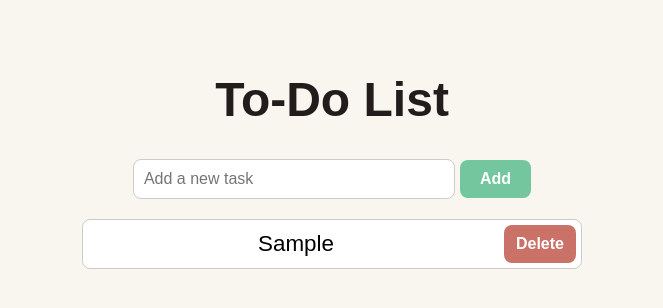
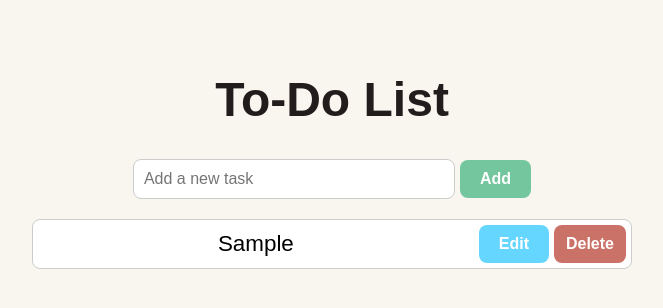
Before and after one commit to jschow/skill-evaluation-project, a React (Vite) app in the folder project/frontend/: page / in a window 1280 px wide. Both pictures are taken after typing "Sample" into the empty fields and a click on the button "Add". Shown: the top 308 px of the page, without its empty margins (308-971 px from the left). Built offline with nearby package versions, Linux system fonts and the light colour scheme.

Commit message:
Add edit button

```diff
--- a/project/frontend/src/ToDoList.jsx
+++ b/project/frontend/src/ToDoList.jsx
@@ -6,6 +6,8 @@ import "./App.css";
 export default function ToDoList() {
   const [tasks, setTasks] = useState([]);
   const [task, setTask] = useState("");
+  const [editingTaskIndex, setEditingTaskIndex] = useState(null);
+  const [editingTaskText, setEditingTaskText] = useState("");
 
   function handleInputChange(event) {
     setTask(event.target.value);
@@ -21,6 +23,24 @@ export default function ToDoList() {
   function deleteTask(index) {
     const taskList = tasks.filter((element, i) => i !== index);
     setTasks(taskList);
+
+    if (editingTaskIndex === index) {
+      setEditingTaskIndex(null);
+    } else if (editingTaskIndex > index) {
+      setEditingTaskIndex(editingTaskIndex - 1);
+    }
+  }
+
+  function handleStartEdit(index) {
+    setEditingTaskIndex(index);
+    setEditingTaskText(tasks[index]);
+  }
+
+  function handleSaveEdit(event) {
+    const updatedTasks = [...tasks];
+    updatedTasks[editingTaskIndex] = editingTaskText;
+    setTasks(updatedTasks);
+    setEditingTaskIndex(null);
   }
 
   return (
@@ -41,13 +61,43 @@ export default function ToDoList() {
       <ul>
         {tasks.map((task, index) => (
           <li key={index}>
-            <span className="text">{task}</span>
+            {editingTaskIndex === index ? (
+              <>
+                <input
+                  type="text"
+                  value={editingTaskText}
+                  onChange={(e) => setEditingTaskText(e.target.value)}
+                />
+                <button
+                  className="edit-task-button"
+                  onClick={() => handleSaveEdit(index)}
+                >
+                  Done
+                </button>
                 <button
                   className="delete-task-button"
                   onClick={() => deleteTask(index)}
                 >
                   Delete
                 </button>
+              </>
+            ) : (
+              <>
+                <span className="text">{task}</span>
+                <button
+                  className="edit-task-button"
+                  onClick={() => handleStartEdit(index)}
+                >
+                  Edit
+                </button>
+                <button
+                  className="delete-task-button"
+                  onClick={() => deleteTask(index)}
+                >
+                  Delete
+                </button>
+              </>
+            )}
           </li>
         ))}
       </ul>
--- a/project/frontend/src/index.css
+++ b/project/frontend/src/index.css
@@ -18,6 +18,7 @@ button {
   font-weight: bold;
   color: white;
   padding: 10px 20px;
+  margin-left: 5px;
   border: none;
   border-radius: 8px;
   cursor: pointer;
@@ -33,6 +34,7 @@ button {
   border-radius: 8px;
   cursor: pointer;
 }
+
 .add-task-button:hover {
   background-color: #548f72;
 }
@@ -50,6 +52,14 @@ button {
   background-color: #b72200;
 }
 
+.edit-task-button {
+  background-color: #65d6ff;
+}
+
+.edit-task-button:hover {
+  background-color: #2e7f9c;
+}
+
 input[type="text"] {
   width: 300px;
   padding: 10px;
@@ -65,7 +75,7 @@ ul {
   margin: 20px auto;
   display: flex;
   flex-direction: column;
-  max-width: 500px;
+  max-width: 600px;
 }
 
 li {
```
Lines whose indentation alone changed are shown as unchanged.
